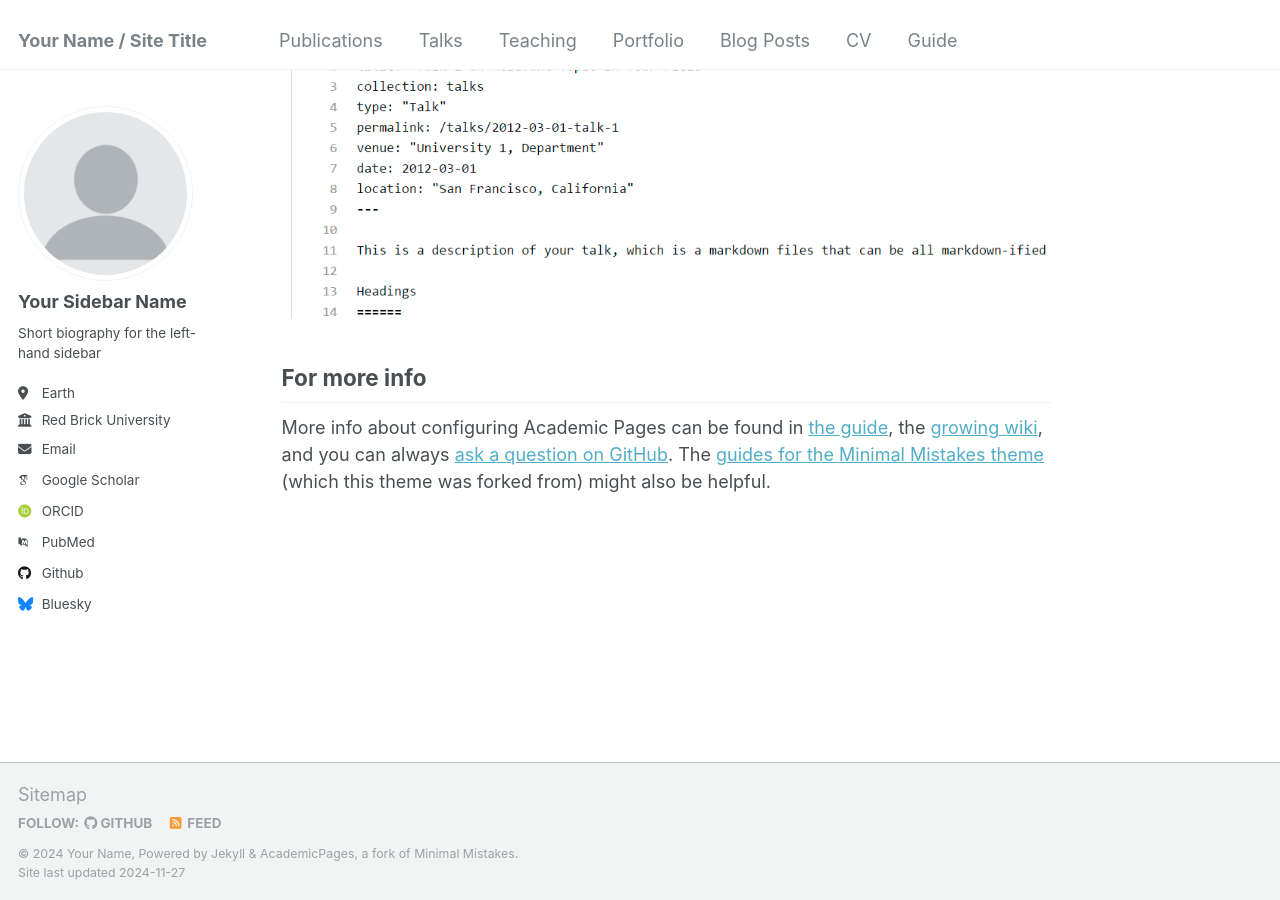
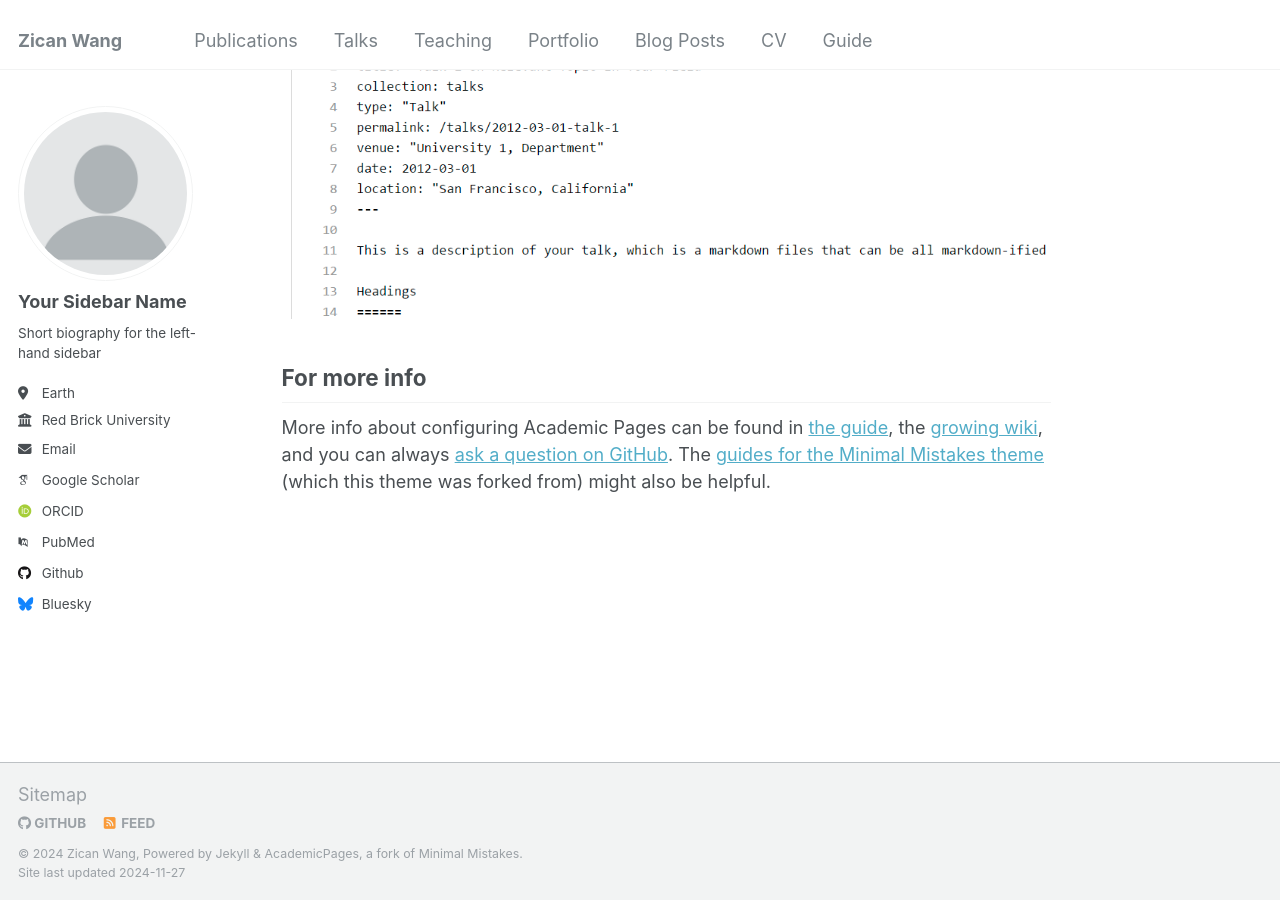
Before and after one commit to wangzican/wangzican.github.io, a Jekyll site: the page built from _pages/about.md, in a window 1280 px wide and 900 px high, scrolled down 2643 px. Built offline with Jekyll 4.4.1, drawn with Linux system fonts in a browser that asks for light colours; some web fonts are replaced.

Commit message:
Update _config.yml

```diff
--- a/_config.yml
+++ b/_config.yml
@@ -7,14 +7,14 @@
 # server process.
 
 # Basic Site Settings
-locale                   : "en-US"
-title                    : "Your Name / Site Title"
+locale                   : "en-UK"
+title                    : "Zican Wang"
 title_separator          : "-"
-name                     : &name "Your Name"
-description              : &description "personal description"
-url                      : https://academicpages.github.io # the base hostname & protocol for your site e.g. "https://[your GitHub username].github.io"
+name                     : &name "Zican Wang"
+description              : &description "MSc student at UCL"
+url                      : https://wangzican.github.io # the base hostname & protocol for your site e.g. "https://[your GitHub username].github.io"
 baseurl                  : "" # the subpath of your site, e.g. "/blog"
-repository               : "academicpages/academicpages.github.io"
+repository               : "wangzican/wangzican.github.io"
 
 # Site Author - The following control what appear as part of the author content on the side bar.
 #               If a field is blank the icon and link will not appear, otherwise it will be shown.
```
